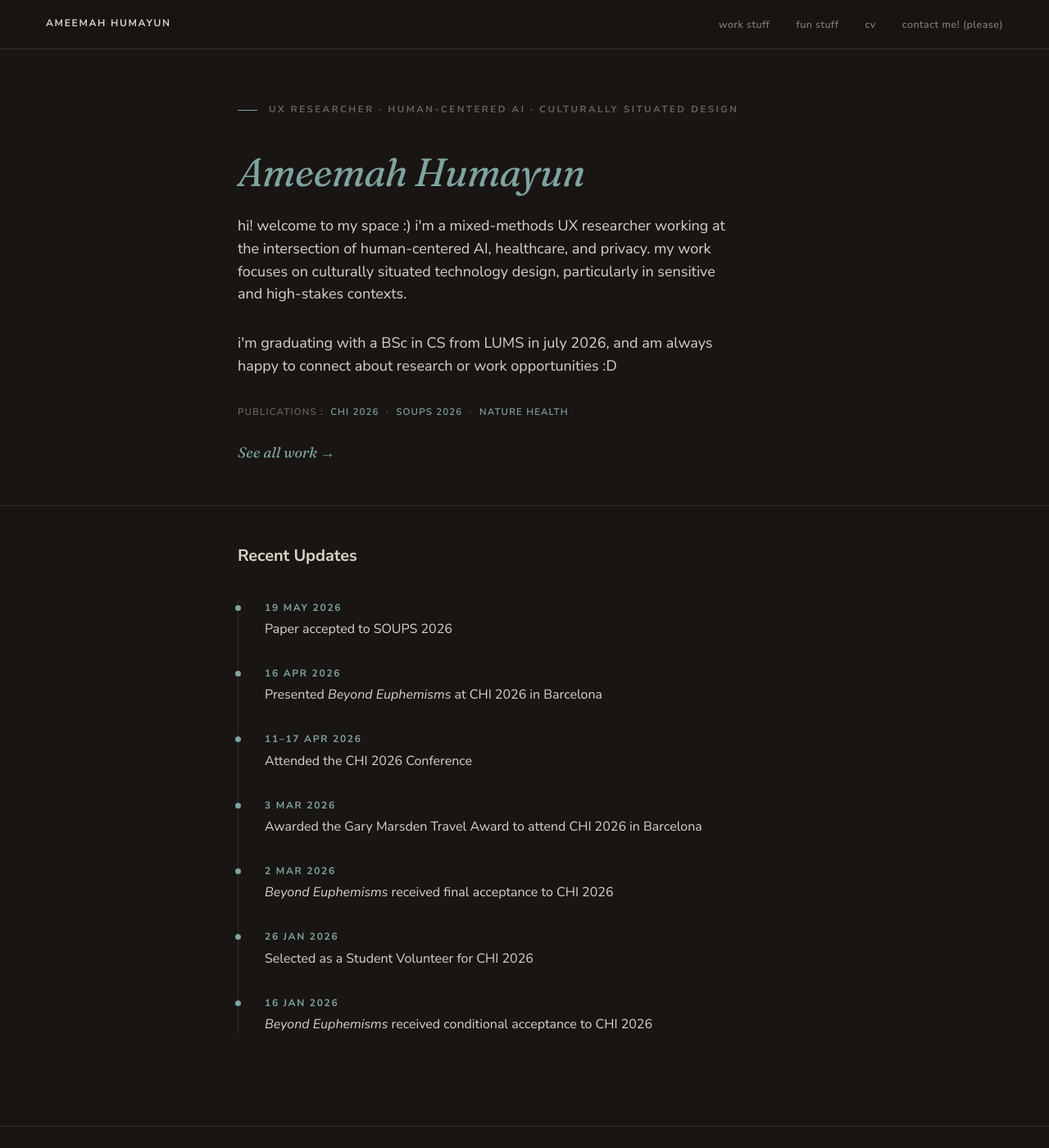
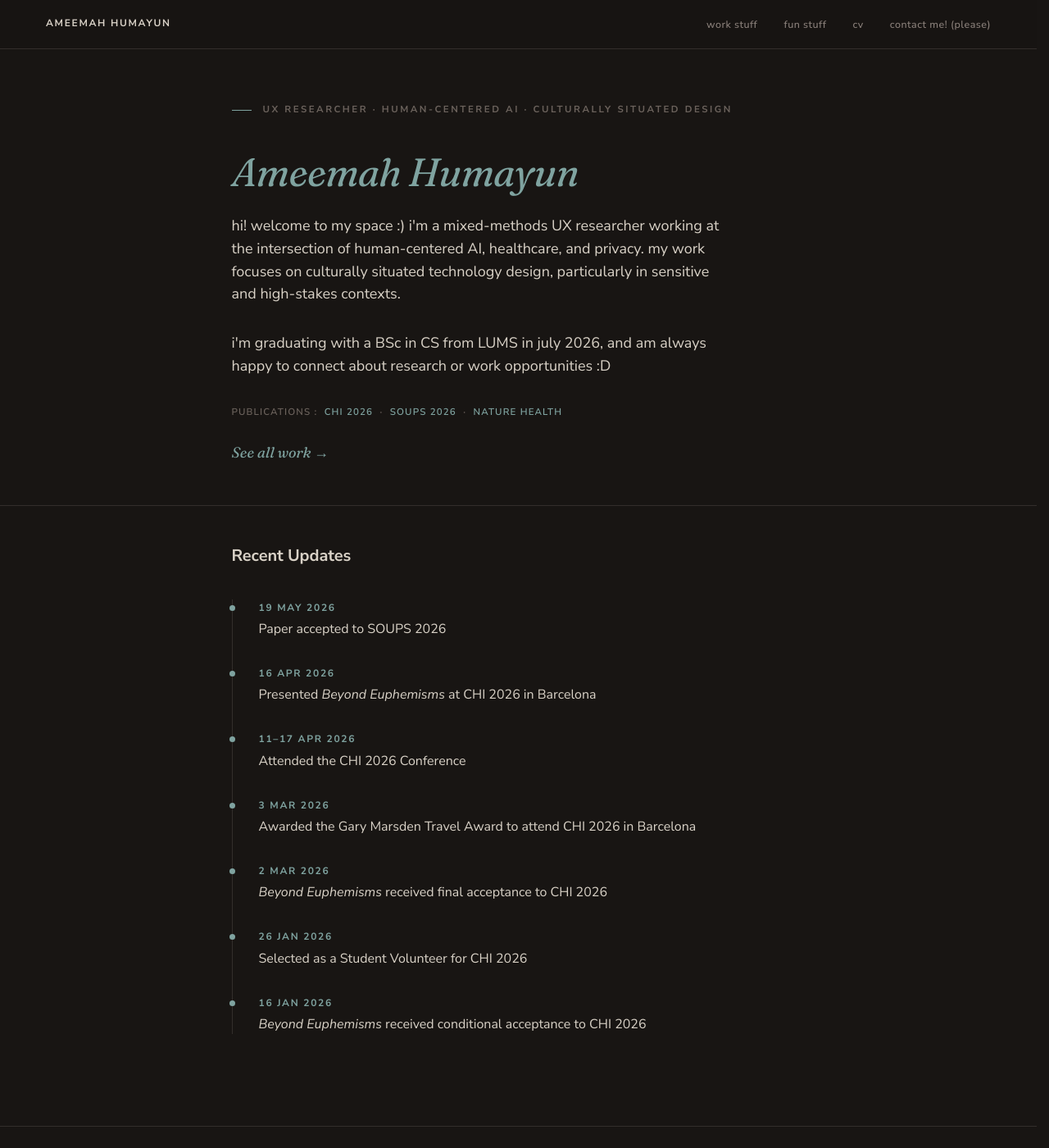
Before and after one commit to ameemahumayun/ameemahumayun.github.io, a Jekyll site: the page built from index.html, in a window 1280 px wide and 1400 px high. Shown: the whole window at 82% size. Built offline with Jekyll 4.4.1, drawn with Linux system fonts in a browser that asks for light colours.

Commit message:
Update base.css

```diff
--- a/assets/css/base.css
+++ b/assets/css/base.css
@@ -104,3 +104,7 @@
   color: var(--color-accent);
   font-weight: var(--weight-bold);
 }
+
+html {
+  scrollbar-gutter: stable;
+}
```
